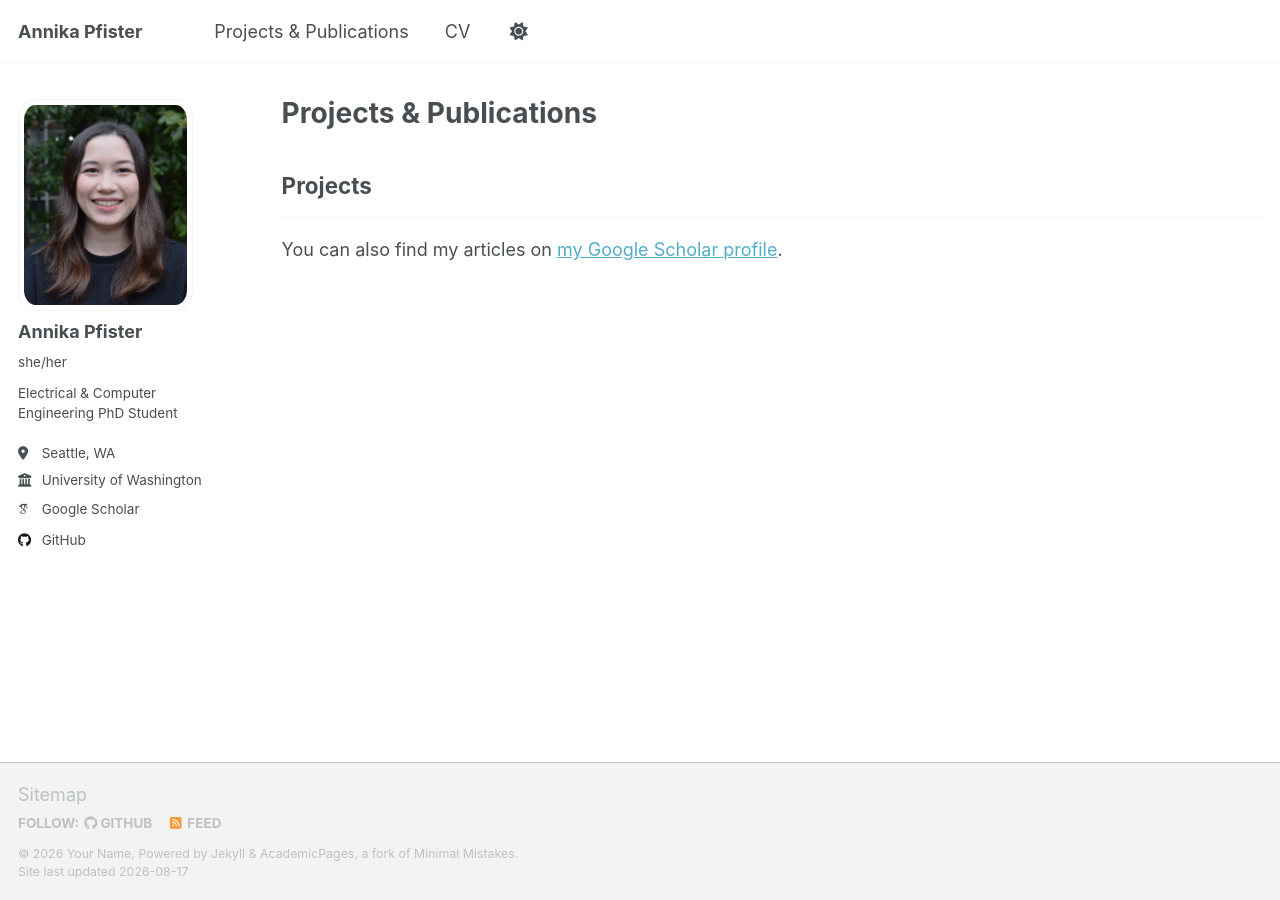
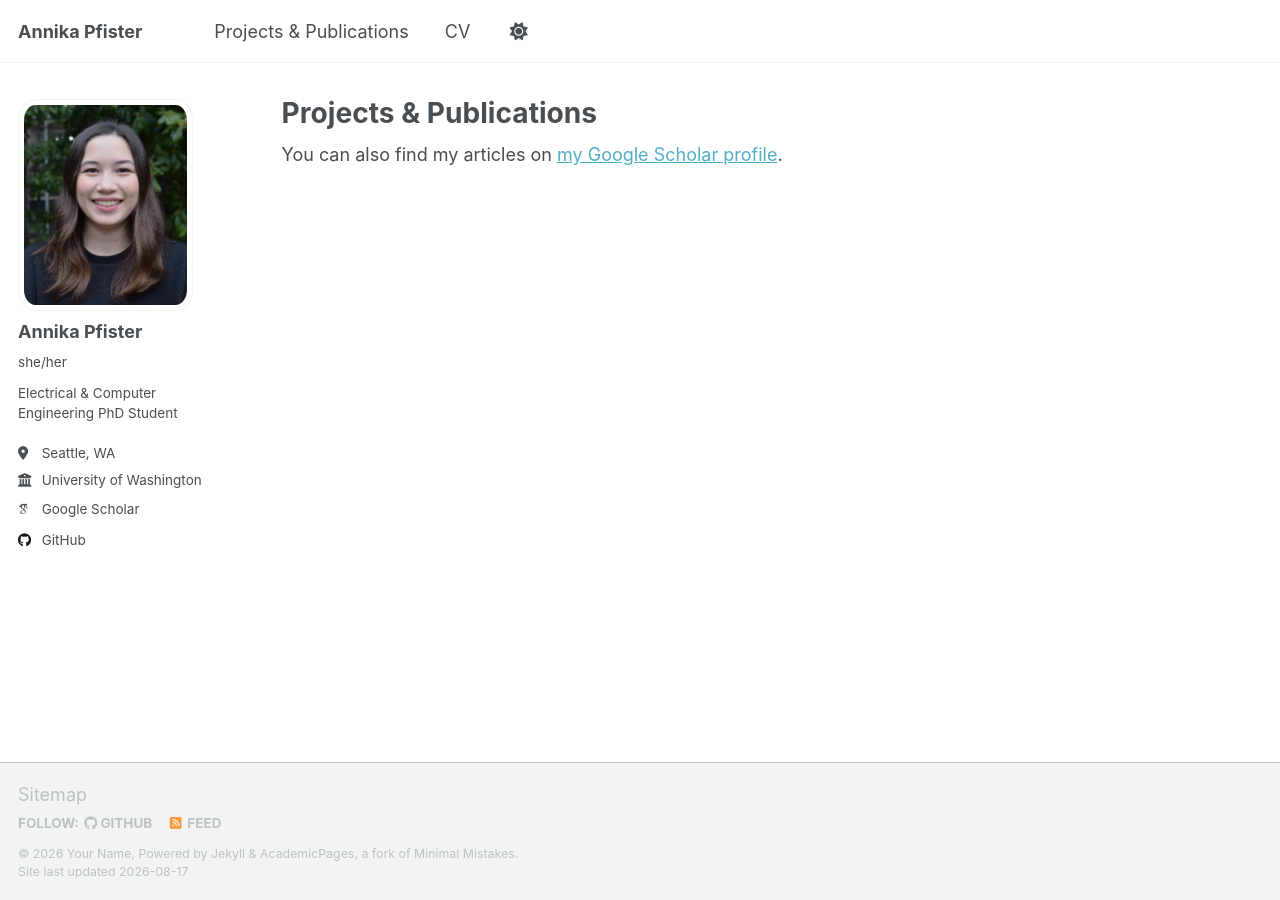
Before and after one commit to annika-pfister/annika-pfister.github.io, a Jekyll site: the page built from _pages/publications.html, in a window 1280 px wide. Built offline with Jekyll 4.4.1, drawn with Linux system fonts in a browser that asks for light colours; some web fonts are replaced; a script that is not in the unit is left out.

Commit message:
Update publications.html

```diff
--- a/_pages/publications.html
+++ b/_pages/publications.html
@@ -6,11 +6,6 @@ author_profile: true
 ---
 
 {% include base_path %}
-
-<h2>Projects</h2><hr />
-{% for post in site.portfolio reversed %}
-  {% include archive-single.html %}
-{% endfor %}
 
 {% if site.author.googlescholar %}
   <div class="wordwrap">You can also find my articles on <a href="{{site.author.googlescholar}}">my Google Scholar profile</a>.</div>
```
